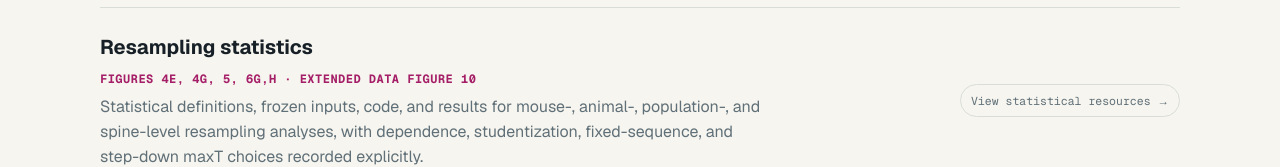
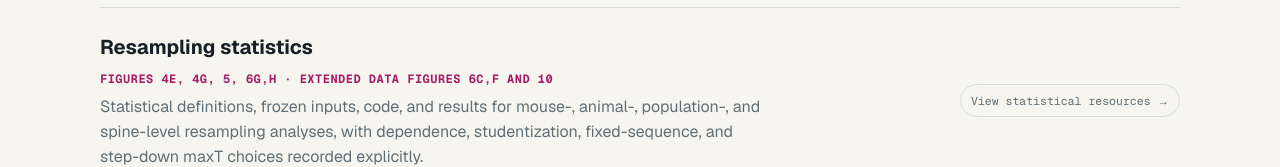
Before and after one commit to HaruoKasai/SynC-paper-resubmission, a Next.js app: page / in a window 1280 px wide. Shown: the part 1598-1765 px from the top of the page. Built offline with nearby package versions, Linux system fonts and the light colour scheme.

Commit message:
List Extended Data Fig. 6 on homepage

```diff
--- a/app/page.tsx
+++ b/app/page.tsx
@@ -35,7 +35,7 @@ const codeItems = [
 
 const resamplingItem = {
   title: "Resampling statistics",
-  figure: "Figures 4e, 4g, 5, 6g,h · Extended Data Figure 10",
+  figure: "Figures 4e, 4g, 5, 6g,h · Extended Data Figures 6c,f and 10",
   description:
     "Statistical definitions, frozen inputs, code, and results for mouse-, animal-, population-, and spine-level resampling analyses, with dependence, studentization, fixed-sequence, and step-down maxT choices recorded explicitly.",
   status: "View statistical resources →",
```
